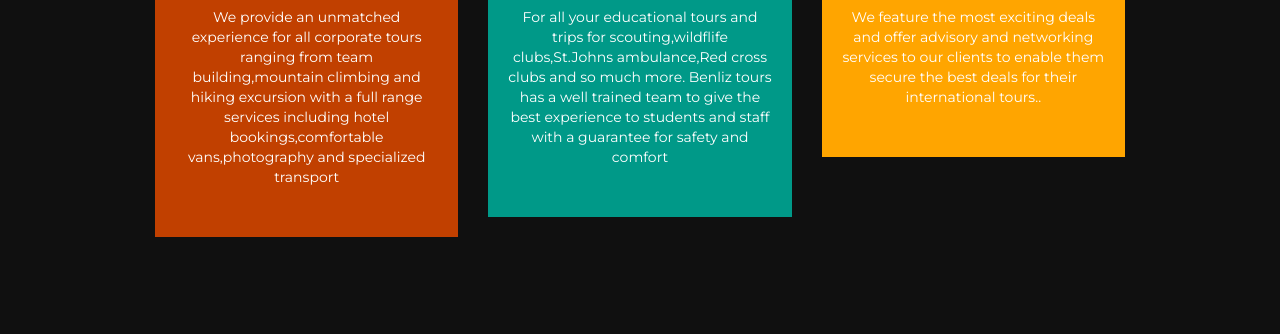
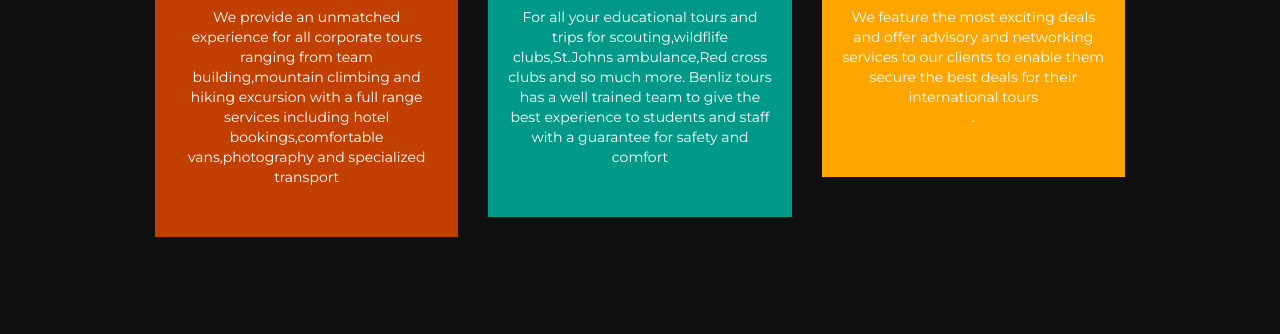
Before and after one commit to MuthoniS/benliz, a plain HTML site: page index.html in a window 1280 px wide. Shown: the part 743-1077 px from the top of the page. Drawn offline with Linux system fonts and the light colour scheme.

Commit message:
minor fix

```diff
--- a/index.html
+++ b/index.html
@@ -80,7 +80,7 @@
 						<i class="fa fa-life-ring"></i>
 						<h2>International Tours</h2>
 						<p>We feature the most exciting deals and offer advisory and networking services to our clients
-							to enable them secure the best deals for their international tours..</p>
+							to enable them secure the best deals for their international tours<br>.</p>
 					</div>
 				</div>
 			</div>
```
